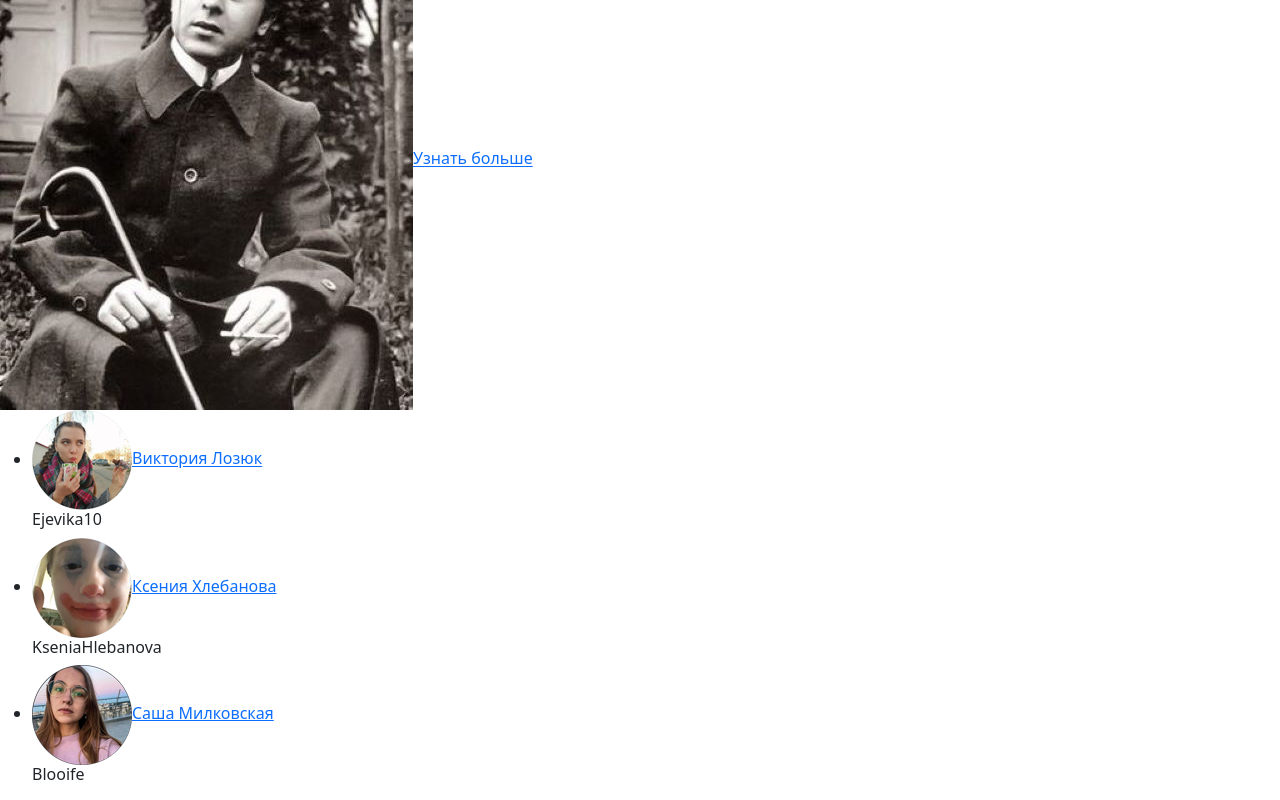
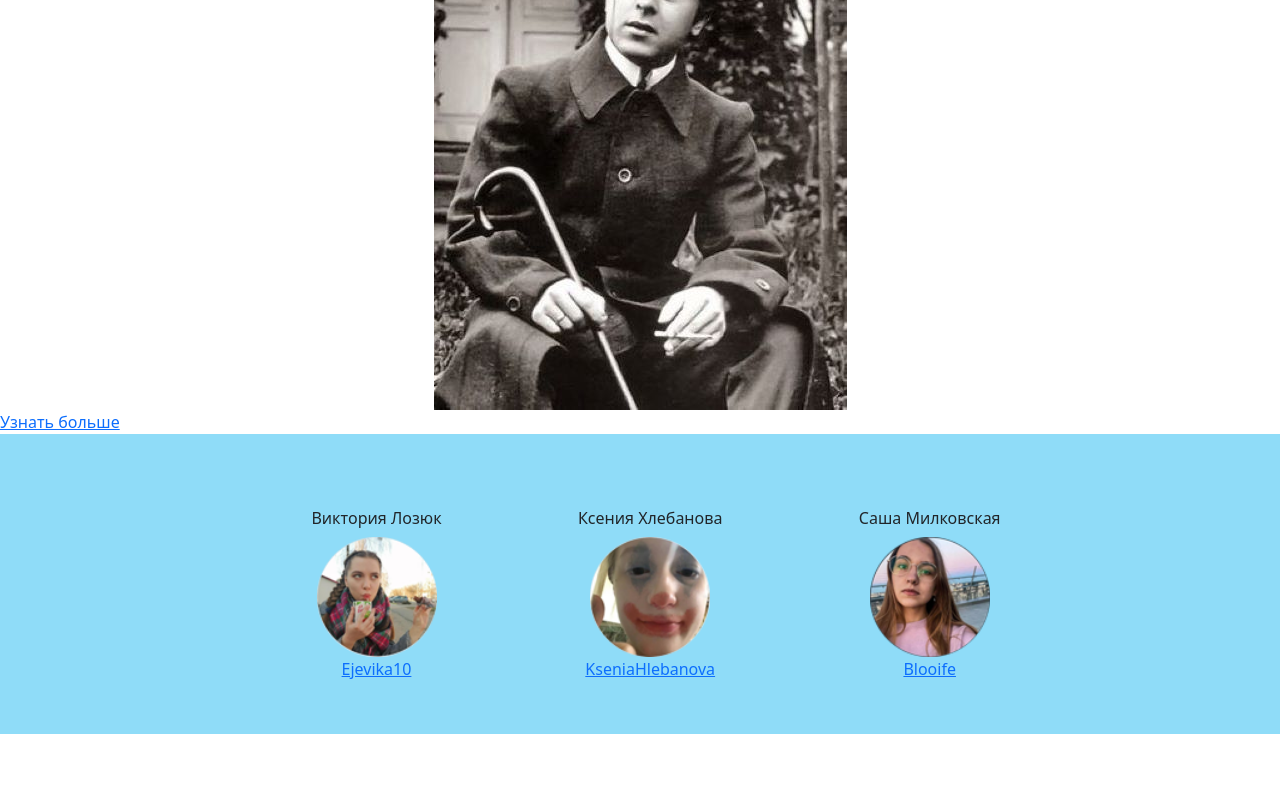
Before and after one commit to Blooife/rpi_laba2, a React (Create React App) app: page / in a window 1280 px wide. Shown: the part 591-1391 px from the top of the page. After the commit the page ends 1325 px from the top, so only its background shows below. Built offline with nearby package versions, Linux system fonts and the light colour scheme.

Commit message:
footer_css

```diff
--- a/src/Card.js
+++ b/src/Card.js
@@ -37,7 +37,7 @@ function Card(){
       </>
 
       <>
-      <Carousel variant="dark">
+      <Carousel variant="dark" interval={1000}>
       {
         phtData.gallery.map(p => (
           <Carousel.Item className="carouselImg">
--- /dev/null
+++ b/src/Footer.css
@@ -0,0 +1,30 @@
+footer{
+    height: 300px;
+    background-color:rgb(143, 220, 248);
+    display: flex;
+}
+nav{
+    width: 67%;
+    height: 150px;
+    margin:auto;
+    display: block;
+    text-align-last: justify;
+}
+ul{
+    display: flex;
+    flex-direction: row;
+    justify-content: space-between;
+    list-style: none;
+  }
+li{
+    margin: auto;
+    display: flex;
+    justify-content: center;
+    flex-direction:column;
+    text-align: center;
+}
+li>h6,a,img{
+    display: block;
+    margin-left: auto;
+    margin-right: auto;
+}
--- a/src/Footer.js
+++ b/src/Footer.js
@@ -1,21 +1,22 @@
+import "./Footer.css"
 const Footer = () =>(
     <footer>
-      <nav>
+      <nav >
         <ul >
-          <li>
-             <img src={require(`./data/git_img/vi.png`)} alt=""/>
-              <a href="https://github.com/Ejevika10">Виктория Лозюк</a>
-              <h6>Ejevika10</h6>
+          <li >
+            <h6>Виктория Лозюк</h6>
+            <img src={require(`./data/git_img/vi.png`)} width="120" height="120" alt=""/>
+            <a href="https://github.com/Ejevika10">Ejevika10</a>
           </li>
-          <li>
-              <img src={require(`./data/git_img/ksu.png`)} alt=""/>
-              <a href="https://github.com/KseniaHlebanova">Ксения Хлебанова</a>
-              <h6>KseniaHlebanova</h6>
+          <li >
+            <h6>Ксения Хлебанова</h6>
+            <img src={require(`./data/git_img/ksu.png`)} width="120" height="120" alt=""/>
+            <a href="https://github.com/KseniaHlebanova">KseniaHlebanova</a>
           </li>
-          <li>
-              <img src={require(`./data/git_img/alex.png`)} alt=""/>
-              <a href='https://github.com/Blooife'>Саша Милковская</a>
-              <h6>Blooife</h6>
+          <li >
+            <h6>Саша Милковская</h6>
+            <img src={require(`./data/git_img/alex.png`)} width="120" height="120" alt=""/>
+            <a href='https://github.com/Blooife'>Blooife</a>
           </li>
         </ul>
       </nav>
```
